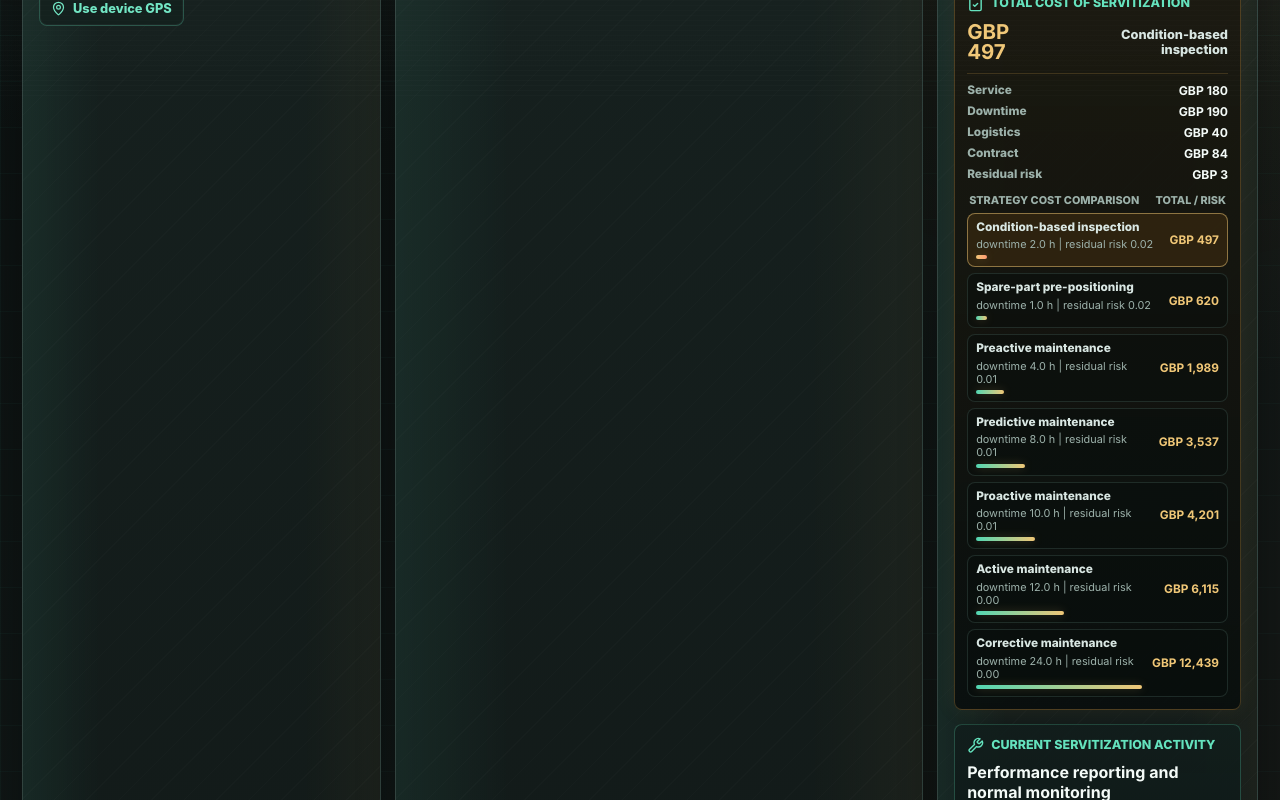
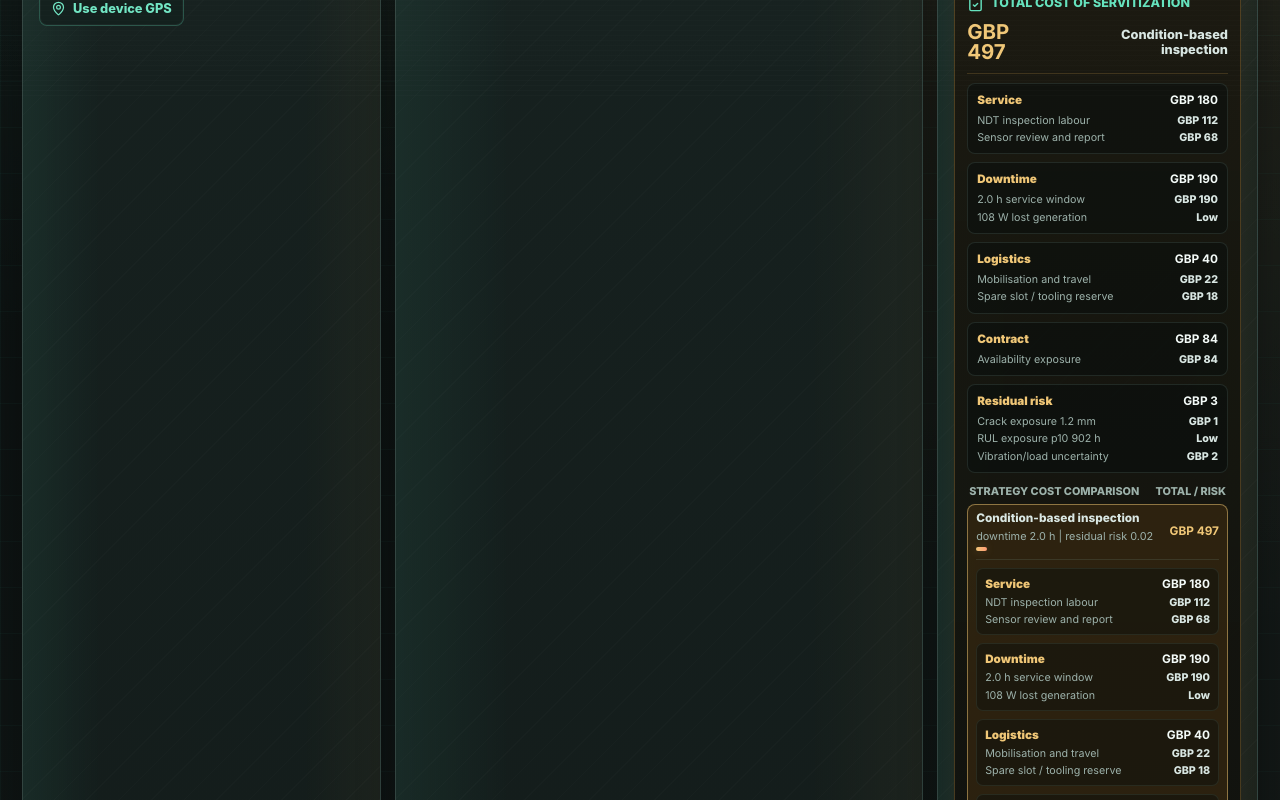
Before and after one commit to JerryMa619/wt-servitization-dashboard, a React (Vite) app: page / in a window 1280 px wide. Shown: the part 700-1500 px from the top of the page. Built offline with nearby package versions, Linux system fonts and the light colour scheme; grey boxes are pictures that could not be loaded.

Commit message:
Refine TCS cost item display

```diff
--- a/src/App.tsx
+++ b/src/App.tsx
@@ -857,6 +857,7 @@ function DecisionPanel({
   const settlement = dataset.service?.kpiSettlement;
   const activity = servitizationActivity(latest, serviceState);
   const recommendedTcs = estimateTcs(latest, suggestedAction);
+  const recommendedCostGroups = tcsCostGroups(recommendedTcs, latest);
   const autoServiceOptions = serviceCandidatesForState(latest, serviceState).map((action) => estimateTcs(latest, action));
   const tcsAlternatives = (Object.keys(maintenanceActions) as MaintenanceActionKey[])
     .map((action) => estimateTcs(latest, action))
@@ -915,17 +916,23 @@ function DecisionPanel({
           <strong>{formatGbp(recommendedTcs.totalCost)}</strong>
           <span>{maintenanceActions[recommendedTcs.action].label}</span>
         </div>
-        <div className="tcs-grid">
-          <span>Service</span>
-          <b>{formatGbp(recommendedTcs.directCost)}</b>
-          <span>Downtime</span>
-          <b>{formatGbp(recommendedTcs.downtimeCost)}</b>
-          <span>Logistics</span>
-          <b>{formatGbp(recommendedTcs.logisticsCost)}</b>
-          <span>Contract</span>
-          <b>{formatGbp(recommendedTcs.contractCost)}</b>
-          <span>Residual risk</span>
-          <b>{formatGbp(recommendedTcs.residualRiskCost)}</b>
+        <div className="tcs-summary-grid">
+          {recommendedCostGroups.map((group) => (
+            <div className="tcs-cost-card" key={group.label}>
+              <div className="tcs-cost-card-head">
+                <span>{group.label}</span>
+                <b>{formatGbp(group.total)}</b>
+              </div>
+              <ul>
+                {group.items.map((item) => (
+                  <li key={item.label}>
+                    <span>{item.label}</span>
+                    <b>{formatCostItemValue(item.value)}</b>
+                  </li>
+                ))}
+              </ul>
+            </div>
+          ))}
         </div>
         <div className="tcs-alternatives">
           <div className="tcs-table-head">
@@ -949,16 +956,22 @@ function DecisionPanel({
                 <b>{formatGbp(estimate.totalCost)}</b>
               </div>
               <div className="tcs-breakdown" aria-label={`${maintenanceActions[estimate.action].label} cost breakdown`}>
-                <span>Service</span>
-                <b>{formatGbp(estimate.directCost)}</b>
-                <span>Downtime</span>
-                <b>{formatGbp(estimate.downtimeCost)}</b>
-                <span>Logistics</span>
-                <b>{formatGbp(estimate.logisticsCost)}</b>
-                <span>Contract</span>
-                <b>{formatGbp(estimate.contractCost)}</b>
-                <span>Residual risk</span>
-                <b>{formatGbp(estimate.residualRiskCost)}</b>
+                {tcsCostGroups(estimate, latest).map((group) => (
+                  <div className="tcs-breakdown-group" key={group.label}>
+                    <div>
+                      <span>{group.label}</span>
+                      <b>{formatGbp(group.total)}</b>
+                    </div>
+                    <ul>
+                      {group.items.map((item) => (
+                        <li key={item.label}>
+                          <span>{item.label}</span>
+                          <b>{formatCostItemValue(item.value)}</b>
+                        </li>
+                      ))}
+                    </ul>
+                  </div>
+                ))}
               </div>
             </div>
           ))}
@@ -1385,6 +1398,115 @@ function residualRiskAfterAction(point: HistoryPoint, residualCrackMm: number, r
 function availabilityAfterDowntime(downtimeH: number) {
   const downtimePenalty = (clamp(downtimeH, 0, 168) / (30 * 24)) * 100;
   return Number(clamp(99.4 - downtimePenalty, 82, 99.4).toFixed(1));
+}
+
+function tcsCostGroups(estimate: ServiceCostEstimate, point: HistoryPoint) {
+  const actionConfig = maintenanceActions[estimate.action];
+  const economics = serviceEconomics[estimate.action];
+  const downtimeH = actionConfig.defaultDowntimeH;
+  const downtimeOperatingCost = Math.round(downtimeH * tcsParameters.downtimeCostPerHour);
+  const lostGenerationCost = estimate.downtimeCost - downtimeOperatingCost;
+  const contractBase = Math.round(downtimeH * tcsParameters.availabilityPenaltyPerHour);
+  const contractUplift = estimate.contractCost - contractBase;
+  const logisticsGross = economics.logisticsCost;
+  const planningCredit = economics.planningCredit;
+
+  return [
+    {
+      label: "Service",
+      total: estimate.directCost,
+      items: serviceDirectCostItems(estimate.action, estimate.directCost)
+    },
+    {
+      label: "Downtime",
+      total: estimate.downtimeCost,
+      items: [
+        { label: `${downtimeH.toFixed(1)} h service window`, value: downtimeOperatingCost },
+        { label: `${point.power} W lost generation`, value: lostGenerationCost }
+      ]
+    },
+    {
+      label: "Logistics",
+      total: estimate.logisticsCost,
+      items: [
+        { label: "Mobilisation and travel", value: Math.round(logisticsGross * 0.55) },
+        { label: "Spare slot / tooling reserve", value: Math.round(logisticsGross * 0.45) },
+        ...(planningCredit > 0 ? [{ label: "Planning credit", value: -planningCredit }] : [])
+      ]
+    },
+    {
+      label: "Contract",
+      total: estimate.contractCost,
+      items: [
+        { label: "Availability exposure", value: contractBase },
+        ...(contractUplift > 0 ? [{ label: "Low-RUL penalty uplift", value: contractUplift }] : [])
+      ]
+    },
+    {
+      label: "Residual risk",
+      total: estimate.residualRiskCost,
+      items: residualRiskCostItems(estimate, point)
+    }
+  ];
+}
+
+function serviceDirectCostItems(action: MaintenanceActionKey, total: number) {
+  if (action === "condition-inspection") {
+    return splitCost(total, [
+      ["NDT inspection labour", 0.62],
+      ["Sensor review and report", 0.38]
+    ]);
+  }
+
+  if (action === "spare-prepositioning") {
+    return splitCost(total, [
+      ["Supplier reservation", 0.7],
+      ["Procurement handling", 0.3]
+    ]);
+  }
+
+  if (action === "corrective-maintenance") {
+    return splitCost(total, [
+      ["Blade replacement kit", 0.58],
+      ["Emergency repair labour", 0.28],
+      ["Post-repair validation", 0.14]
+    ]);
+  }
+
+  return splitCost(total, [
+    ["Blade repair material", 0.45],
+    ["Technician labour", 0.35],
+    ["Calibration and validation", 0.2]
+  ]);
+}
+
+function splitCost(total: number, specs: Array<[string, number]>) {
+  let allocated = 0;
+  return specs.map(([label, weight], index) => {
+    const value = index === specs.length - 1 ? total - allocated : Math.round(total * weight);
+    allocated += value;
+    return { label, value };
+  });
+}
+
+function residualRiskCostItems(estimate: ServiceCostEstimate, point: HistoryPoint) {
+  const crackDriver = clamp(estimate.residualCrackMm / 80, 0, 1) * 0.48;
+  const rulDriver = clamp(1 - estimate.residualRulP10 / 900, 0, 1) * 0.32;
+  const vibrationDriver = clamp((point.vibrationRms - 0.04) / 0.18, 0, 1) * 0.13;
+  const loadDriver = clamp((point.windSpeed - 7) / 7, 0, 1) * 0.07;
+  const totalDriver = crackDriver + rulDriver + vibrationDriver + loadDriver || 1;
+
+  return splitCost(estimate.residualRiskCost, [
+    [`Crack exposure ${estimate.residualCrackMm.toFixed(1)} mm`, crackDriver / totalDriver],
+    [`RUL exposure p10 ${estimate.residualRulP10} h`, rulDriver / totalDriver],
+    ["Vibration/load uncertainty", (vibrationDriver + loadDriver) / totalDriver]
+  ]);
+}
+
+function formatCostItemValue(value: number) {
+  if (Math.round(value) === 0) return "Low";
+  if (value < 0) return `-GBP ${Math.round(Math.abs(value)).toLocaleString("en-GB")}`;
+  return formatGbp(value);
 }
 
 function formatGbp(value: number) {
--- a/src/styles.css
+++ b/src/styles.css
@@ -793,24 +793,71 @@ h2 {
   text-align: right;
 }
 
-.tcs-grid {
+.tcs-summary-grid {
   display: grid;
-  grid-template-columns: minmax(72px, 1fr) minmax(68px, auto);
-  gap: 6px 10px;
+  grid-template-columns: repeat(auto-fit, minmax(150px, 1fr));
+  gap: 8px;
   padding-top: 9px;
   border-top: 1px solid rgba(216, 163, 77, 0.2);
 }
 
-.tcs-grid span {
-  color: #9db2ab;
-  font-size: 0.74rem;
-  font-weight: 800;
+.tcs-cost-card {
+  display: grid;
+  gap: 7px;
+  padding: 9px;
+  border: 1px solid rgba(128, 169, 158, 0.16);
+  border-radius: 8px;
+  background: rgba(8, 14, 13, 0.48);
 }
 
-.tcs-grid b {
+.tcs-cost-card-head,
+.tcs-cost-card li,
+.tcs-breakdown-group > div,
+.tcs-breakdown-group li {
+  display: flex;
+  align-items: baseline;
+  justify-content: space-between;
+  gap: 8px;
+}
+
+.tcs-cost-card-head span,
+.tcs-breakdown-group > div span {
+  color: #f0c777;
+  font-size: 0.73rem;
+  font-weight: 860;
+}
+
+.tcs-cost-card-head b,
+.tcs-breakdown-group > div b {
   color: #f4fbf8;
-  font-size: 0.76rem;
+  font-size: 0.74rem;
   text-align: right;
+  white-space: nowrap;
+}
+
+.tcs-cost-card ul,
+.tcs-breakdown-group ul {
+  display: grid;
+  gap: 4px;
+  margin: 0;
+  padding: 0;
+  list-style: none;
+}
+
+.tcs-cost-card li span,
+.tcs-breakdown-group li span {
+  color: #9db2ab;
+  font-size: 0.67rem;
+  line-height: 1.15;
+}
+
+.tcs-cost-card li b,
+.tcs-breakdown-group li b {
+  color: #d9e7e3;
+  font-size: 0.67rem;
+  font-weight: 760;
+  text-align: right;
+  white-space: nowrap;
 }
 
 .tcs-alternatives {
@@ -912,8 +959,8 @@ h2 {
 
 .tcs-breakdown {
   display: grid;
-  grid-template-columns: minmax(80px, 1fr) minmax(68px, auto);
-  gap: 5px 10px;
+  grid-template-columns: 1fr;
+  gap: 8px;
   max-height: 0;
   overflow: hidden;
   opacity: 0;
@@ -928,25 +975,22 @@ h2 {
 
 .tcs-option:hover .tcs-breakdown,
 .tcs-option:focus .tcs-breakdown,
-.tcs-option:focus-within .tcs-breakdown {
-  max-height: 130px;
+.tcs-option:focus-within .tcs-breakdown,
+.tcs-option.selected .tcs-breakdown {
+  max-height: 720px;
   opacity: 1;
   margin-top: 8px;
   padding-top: 8px;
   border-top: 1px solid rgba(128, 169, 158, 0.16);
 }
 
-.tcs-breakdown span {
-  color: #8fa7a0;
-  font-size: 0.68rem;
-  font-weight: 800;
-}
-
-.tcs-breakdown b {
-  color: #f4fbf8;
-  font-size: 0.7rem;
-  text-align: right;
-  white-space: nowrap;
+.tcs-breakdown-group {
+  display: grid;
+  gap: 5px;
+  padding: 8px;
+  border: 1px solid rgba(128, 169, 158, 0.12);
+  border-radius: 7px;
+  background: rgba(5, 11, 11, 0.38);
 }
 
 .auto-service-box {
```
